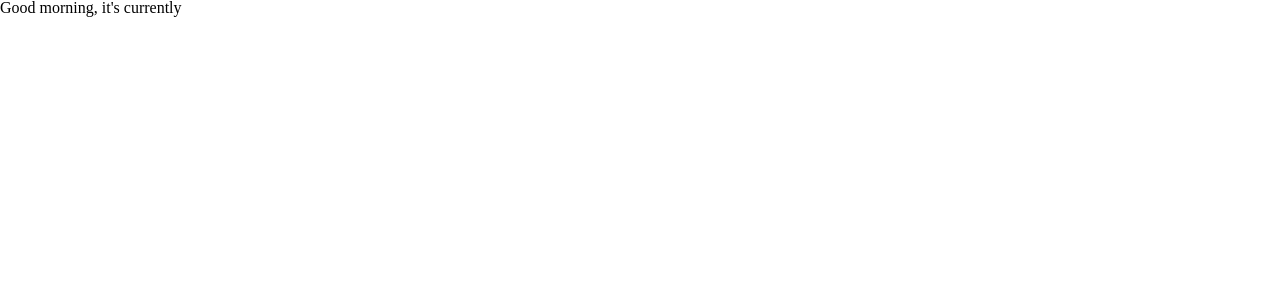
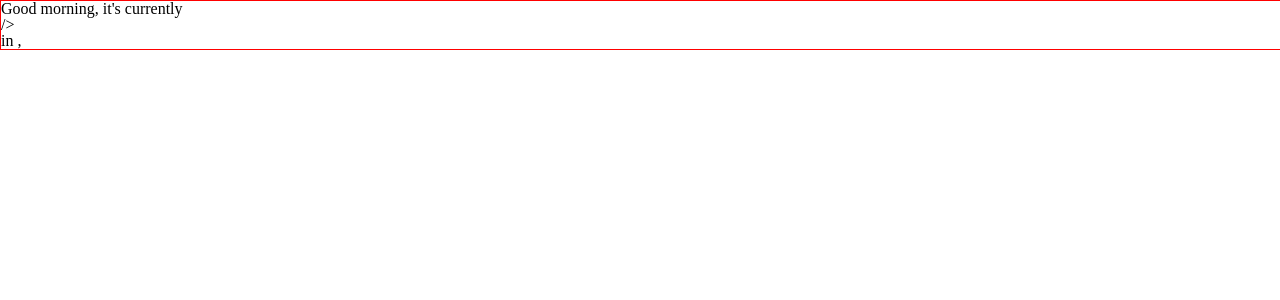
Before and after one commit to jianninetorres/clock-app, a React (Create React App) app: page / in a window 1280 px wide. Shown: the top 300 px of the page. Built offline with nearby package versions, Linux system fonts and the light colour scheme; no server answers.

Commit message:
Create Hero component and pass props

```diff
--- a/src/App.js
+++ b/src/App.js
@@ -1,5 +1,6 @@
 import React, { useState, useEffect } from "react";
 import "reset-css";
+import Hero from "./components/Hero";
 
 const App = () => {
   const IP_API = "https://freegeoip.app/json/";
@@ -81,7 +82,14 @@ const App = () => {
 
   return (
     <>
-      <p>{greeting}</p>
+      <Hero
+        greeting={greeting}
+        currentHour={currentHour}
+        currentMinute={currentMinute}
+        city={city}
+        regionCode={regionCode}
+        timezone={timezone}
+      />
     </>
   );
 };
--- /dev/null
+++ b/src/components/Hero.js
@@ -0,0 +1,28 @@
+import React from "react";
+import styled from "styled-components";
+
+const HeroStyles = styled.div`
+  width: 100%;
+  border: 1px solid red;
+`;
+
+const Hero = ({
+  greeting,
+  currentHour,
+  currentMinute,
+  city,
+  regionCode,
+  timezone,
+}) => {
+  return (
+    <HeroStyles>
+      <p>{greeting}</p>
+      />
+      <p>
+        in {city}, {regionCode}
+      </p>
+    </HeroStyles>
+  );
+};
+
+export default Hero;
```
